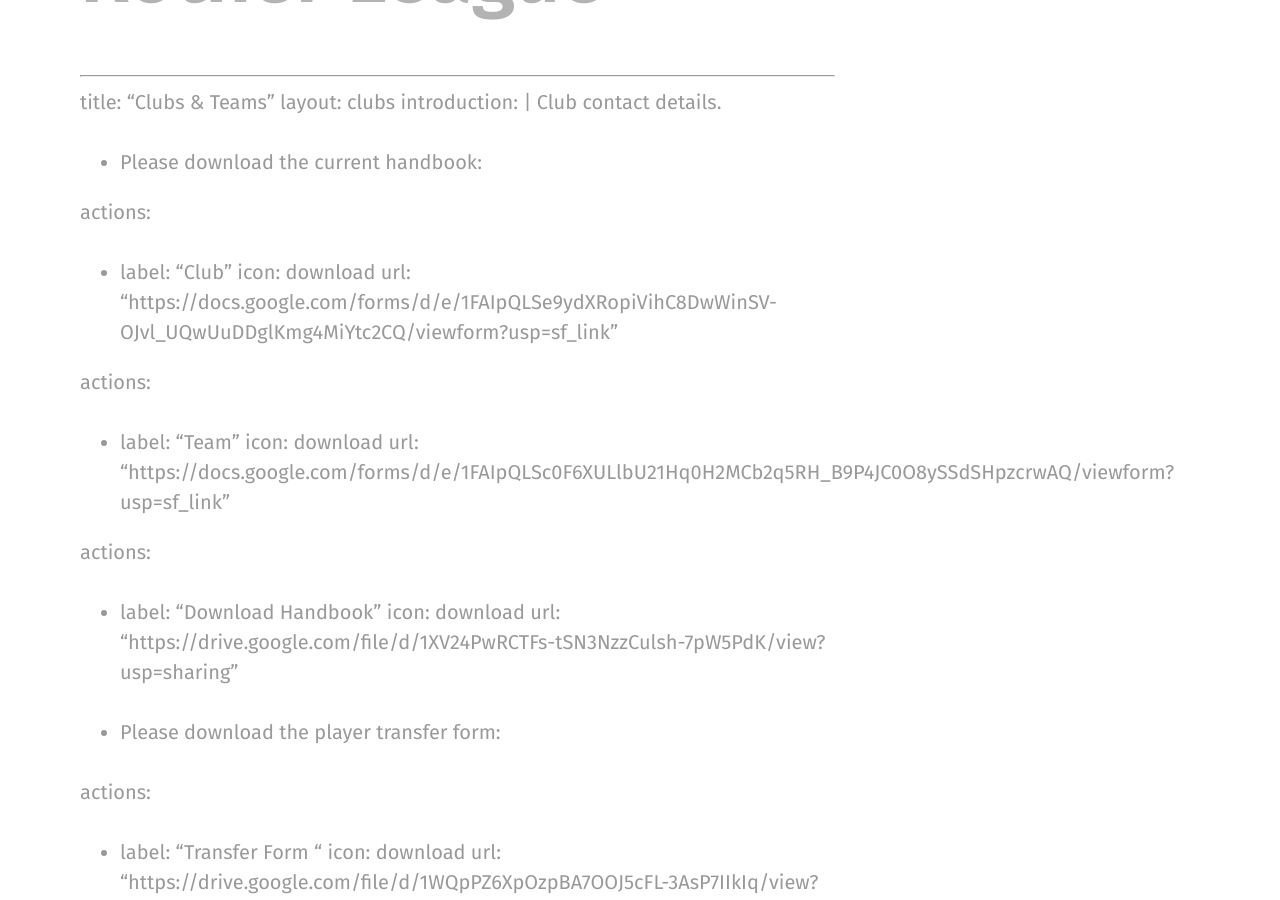
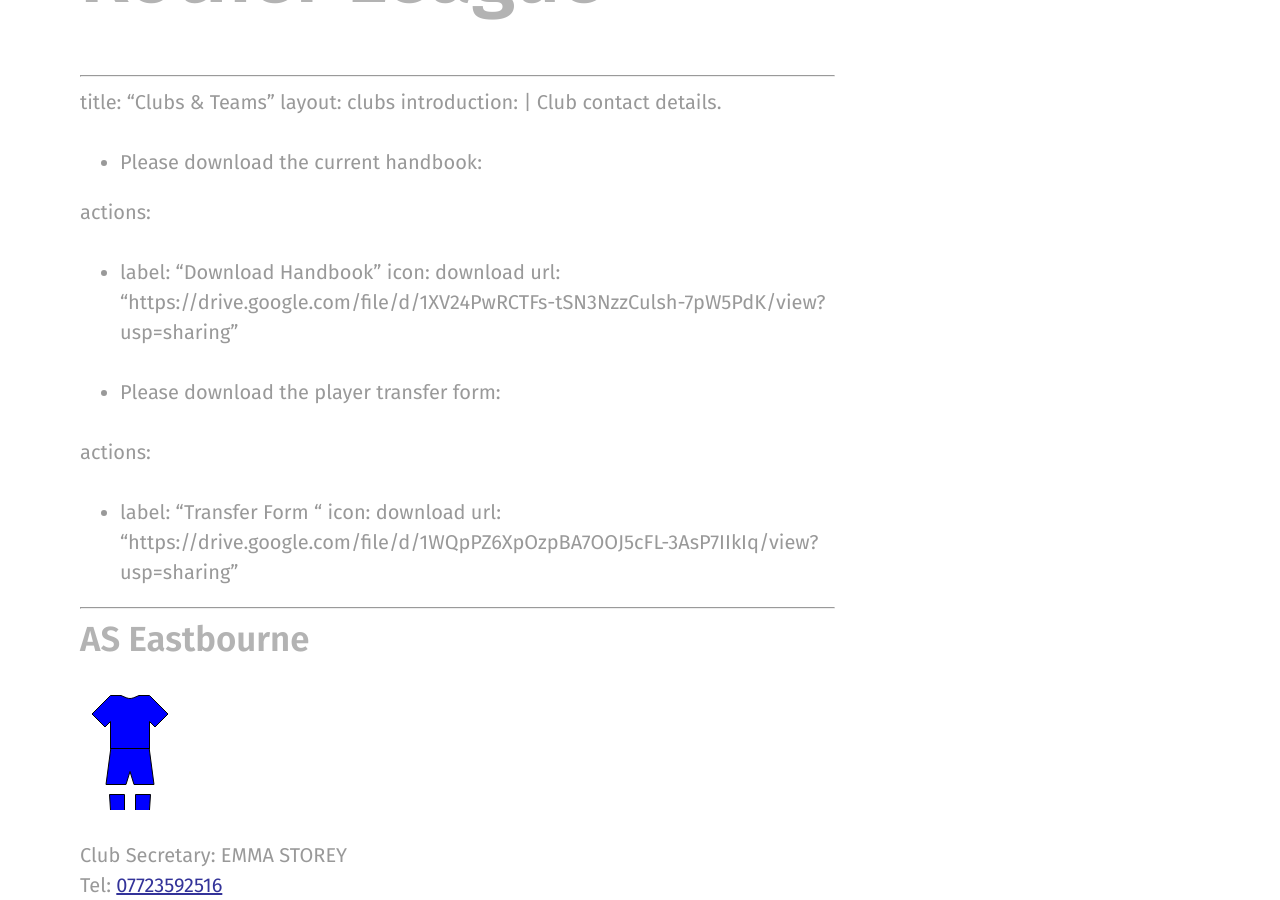
Before and after one commit to rotherleague/Rother, a Jekyll site: the page built from clubs.md, in a window 1280 px wide and 900 px high, scrolled down 388 px. Built offline with Jekyll 4.4.1, drawn with Linux system fonts in a browser that asks for light colours; nearby versions of some CDN libraries; our own code applies the rules of GitHub Pages for plain Markdown files.

Commit message:
Update clubs.md

```diff
--- a/clubs.md
+++ b/clubs.md
@@ -10,19 +10,6 @@ introduction: |
   - Please complete the following forms:
 
 -->
-
-
-actions:
-  - label: "Club"
-    icon: download
-    url: "https://docs.google.com/forms/d/e/1FAIpQLSe9ydXRopiVihC8DwWinSV-OJvl_UQwUuDDglKmg4MiYtc2CQ/viewform?usp=sf_link"
-
-
-
-actions:
-  - label: "Team"
-    icon: download
-    url: "https://docs.google.com/forms/d/e/1FAIpQLSc0F6XULlbU21Hq0H2MCb2q5RH_B9P4JC0O8ySSdSHpzcrwAQ/viewform?usp=sf_link"
 
 
 actions:
```
